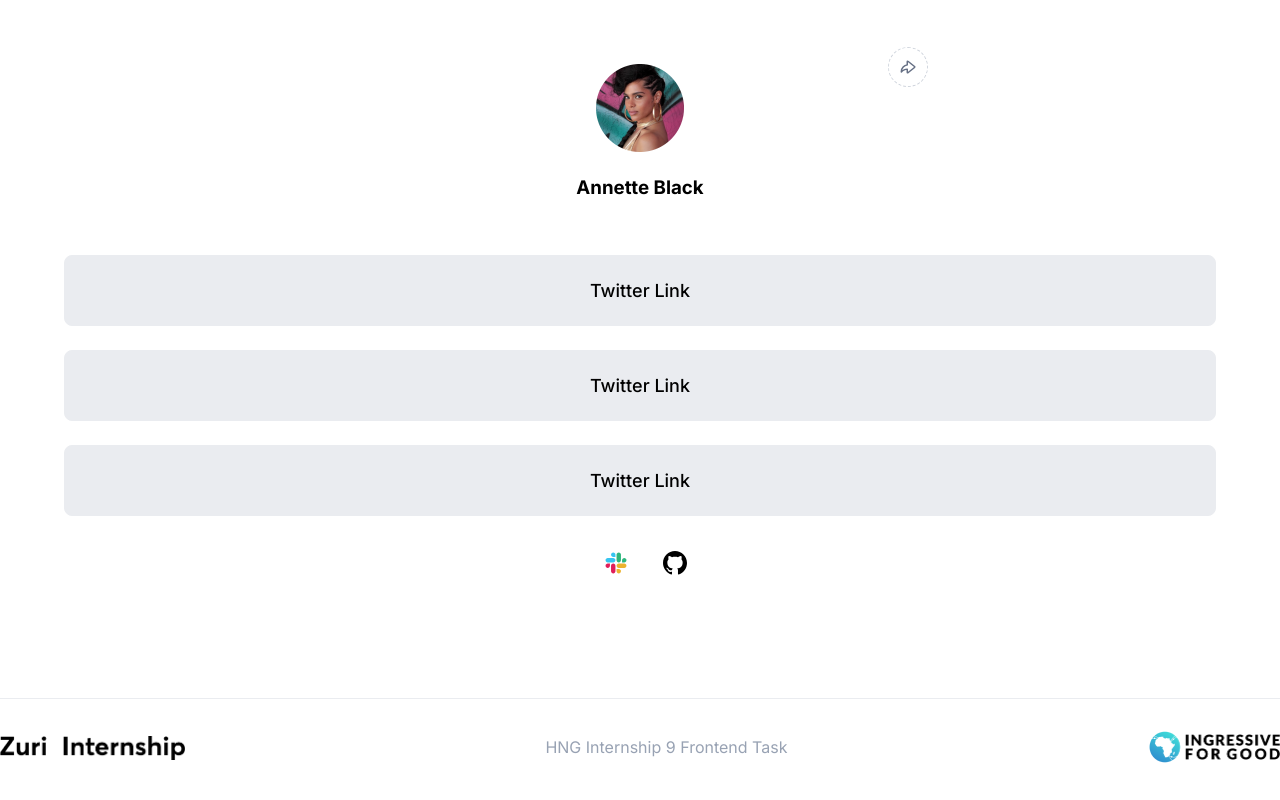
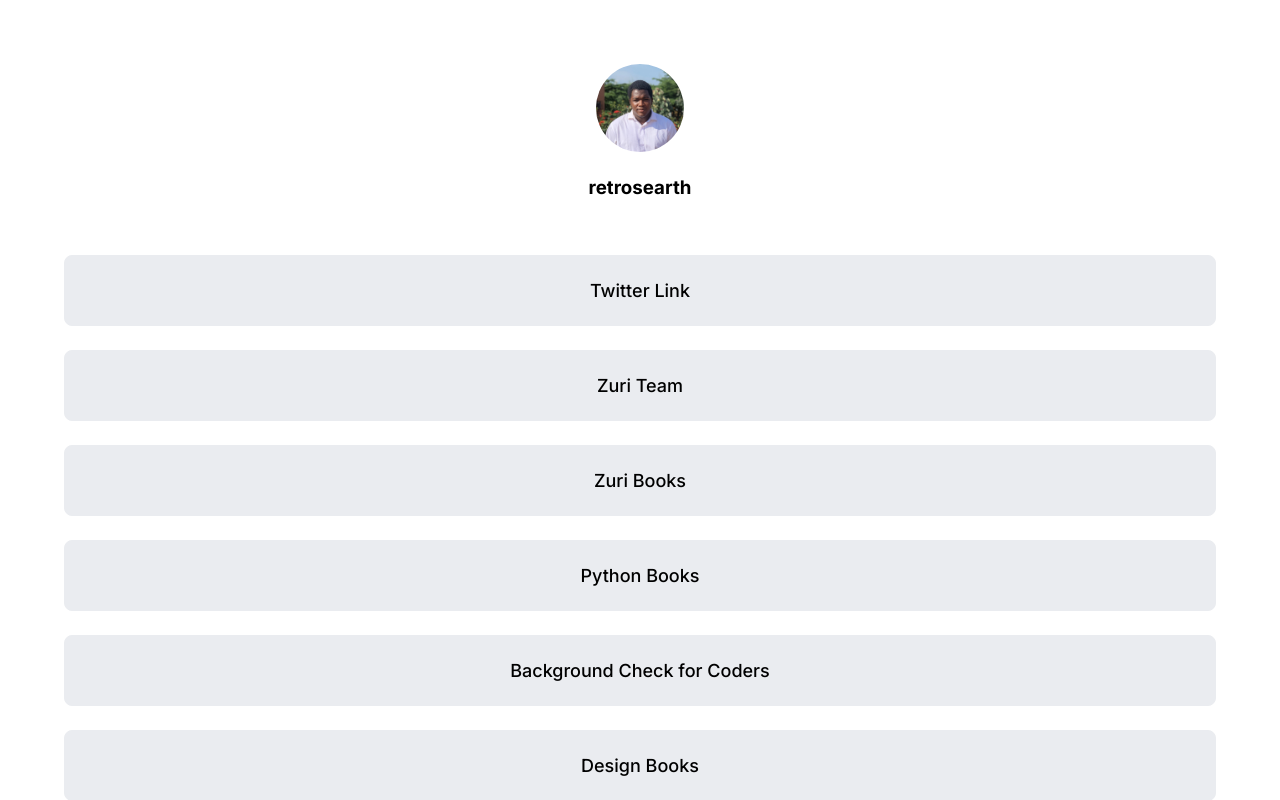
Before and after one commit to alvinokafor/hng-linktree, a React (Vite) app: page / in a window 1280 px wide. Shown: the top 800 px of the page. Built offline with nearby package versions, Linux system fonts and the light colour scheme.

Commit message:
fix: button links and id added

```diff
--- a/src/App.jsx
+++ b/src/App.jsx
@@ -6,13 +6,56 @@ import Slack from "../src/assets/slack.svg";
 
 function App() {
 
+  const BUTTON_DATA = [
+    {
+      text: 'Twitter Link',
+      link: 'https://twitter.com/retrosearth/',
+      id: 'twitter__link'
+    },
+
+    {
+      text: 'Zuri Team',
+      link: 'https://training.zuri.team/',
+      id: 'btn__zuri'
+    },
+
+    {
+      text: 'Zuri Books',
+      link: 'http://books.zuri.team',
+      id: 'books'
+    },
+
+    {
+      text: 'Python Books',
+      link: 'https://books.zuri.team/python-for-beginners?ref_id=<alvinokafor>',
+      id: 'book__python'
+    },
+
+    {
+      text: 'Background Check for Coders',
+      link: 'https://background.zuri.team',
+      id: 'pitch'
+    },
+
+    {
+      text: 'Design Books',
+      link: 'https://books.zuri.team/design-rules',
+      id: 'books__design'
+    }
+  ]
+
   return (
     <div className="App">
       <Header />
       <section className="btn-section">
-        <Button />
-        <Button />
-        <Button />
+        {BUTTON_DATA.map((button) => (
+          <Button
+            text={button.text}
+            link={button.link}
+            id={button.id}
+            key={button.id}
+          />
+        ))}
 
         <div className="logo-section">
           <div className="git-logo">
--- a/src/components/Button.jsx
+++ b/src/components/Button.jsx
@@ -1,9 +1,11 @@
-import './Button.css';
+import "./Button.css";
 
-const Button = () => {
-    return (
-        <button>Twitter Link</button>
-    )
-}
+const Button = ({ text, link, id }) => {
+  return (
+    <a href={link}>
+      <button id={id}>{text}</button>
+    </a>
+  );
+};
 
 export default Button;
--- a/src/components/Footer.css
+++ b/src/components/Footer.css
@@ -20,3 +20,13 @@ footer {
 footer p {
     color: #98A2B3;
 }
+
+@media (max-width: 720px) {
+    footer {
+        flex-direction: column;
+    }
+
+    .zuri-logo, footer p {
+        margin-bottom: 24px;
+    }
+}
--- a/src/components/Header.css
+++ b/src/components/Header.css
@@ -6,27 +6,20 @@ header {
 }
 
 
-.profile-img {
+#profile-img {
     width: 88px;
     height: 88px;
     margin-inline: auto;
     margin-bottom: 24px;
 }
 
-.share {
-    right: 352px;
-    bottom: 112px;
-    position: absolute;
-    width: 40px;
-    height: 40px;
-    border: 1px dashed #D0D5DD;
+#profile-img img{
+    width: 88px;
+    height: 88px;
     border-radius: 50%;
-    display: flex;
-    align-items: center;
-    justify-content: center;
+    background-size: cover;
 }
 
-.share img {
-    width: 15.19px;
-    height: 14.02px;
+#slack {
+    display: none;
 }
--- a/src/components/Header.jsx
+++ b/src/components/Header.jsx
@@ -1,21 +1,19 @@
-import Profile from "../assets/profile.png";
-import Share from "../assets/share.svg";
+import Profile from "../assets/alvin-profile.jpeg";
+
 import "./Header.css";
 
 const Header = () => {
   return (
     <header>
       <section className="header-content">
-        <div className="profile-img">
+        <div id="profile-img">
           <img src={Profile} alt="profile" />
         </div>
 
-        <h3>Annette Black</h3>
+        <h3 id='twitter'>retrosearth</h3>
+
+        <h4 id='slack'>Alvin Okafor</h4>
       </section>
-
-      <div className="share">
-        <img src={Share} alt="share icon" />
-      </div>
     </header>
   );
 };
```
Also changed, not shown: src/assets/alvin-profile.jpeg (added).
